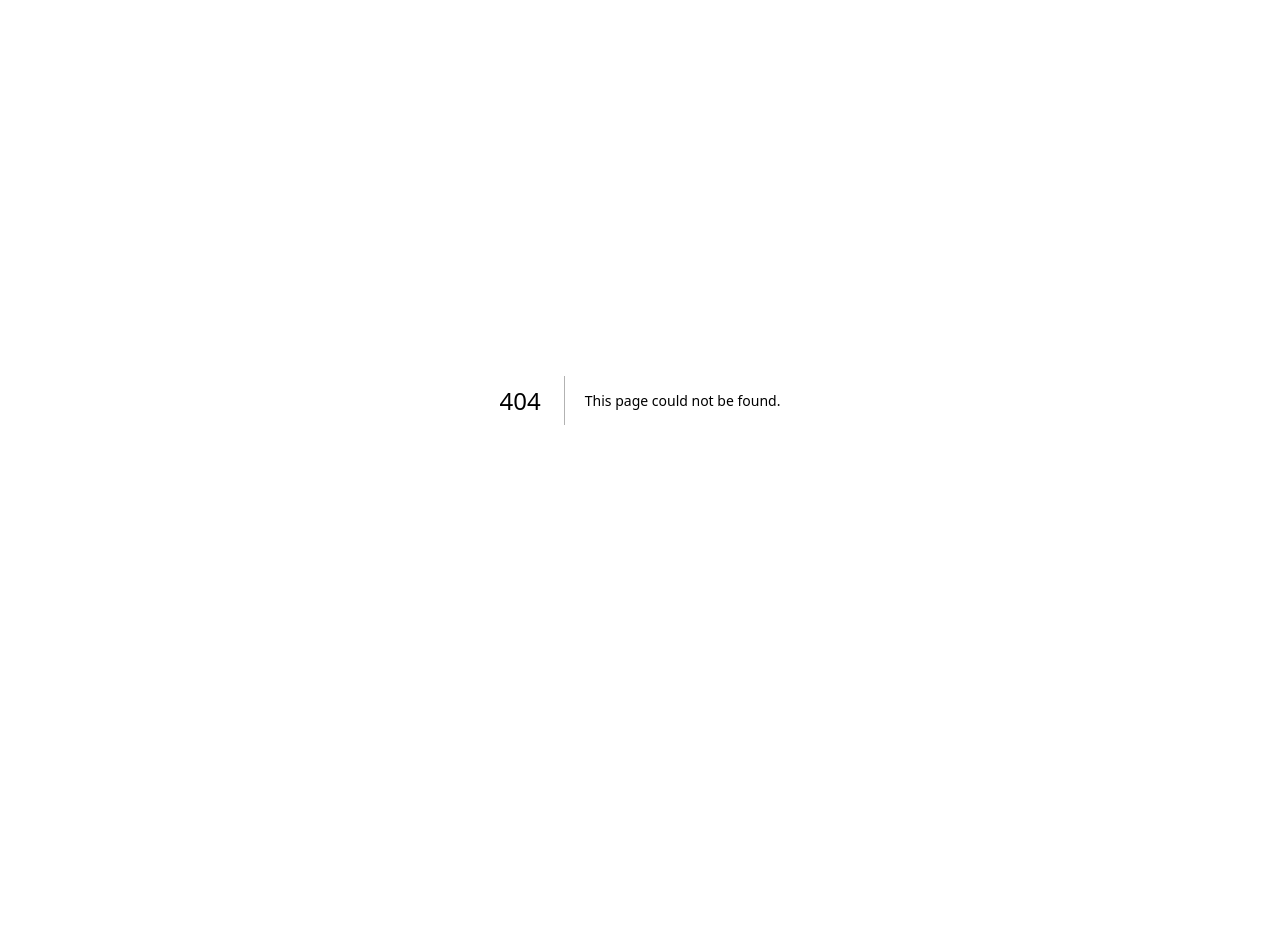
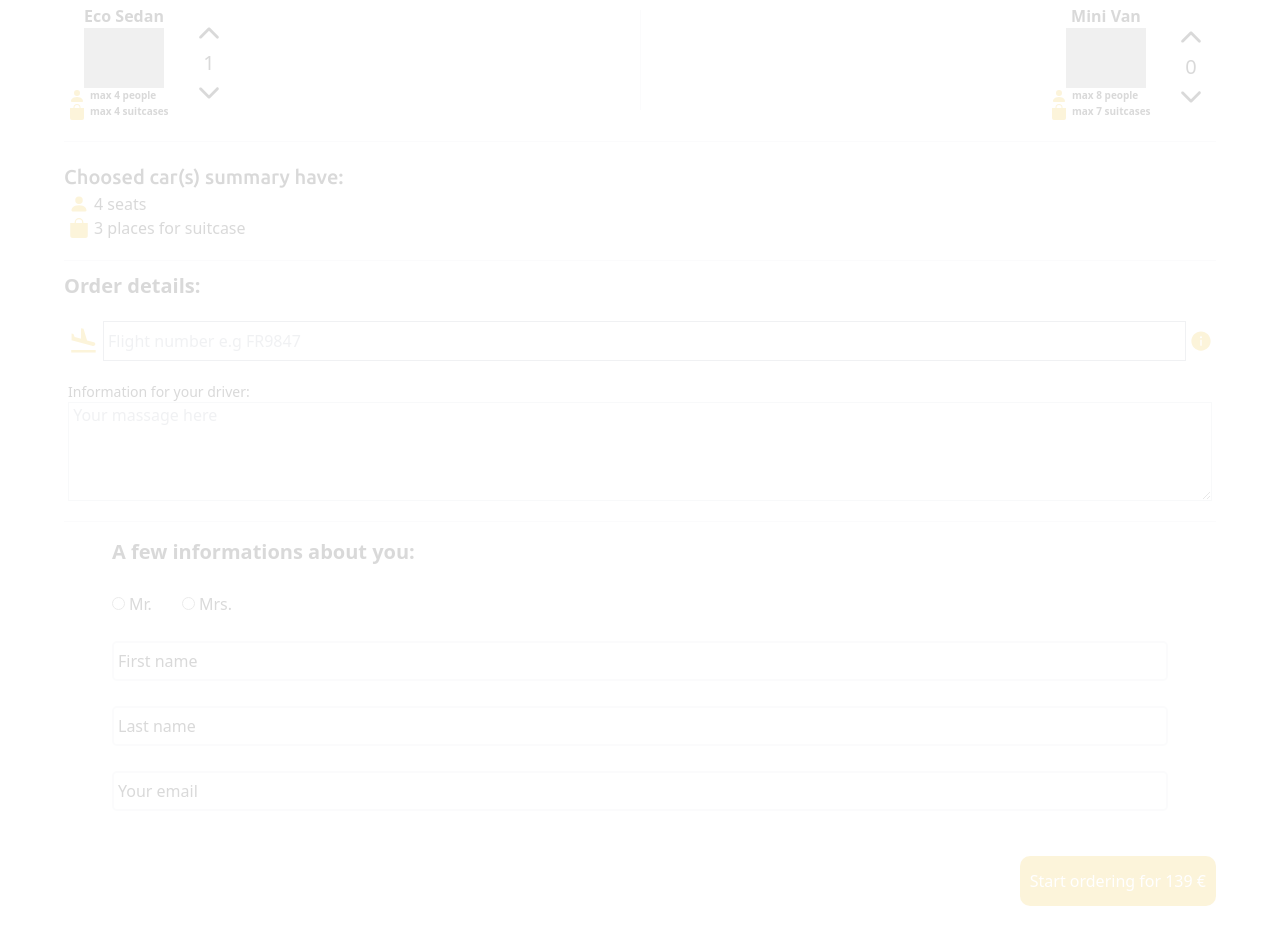
Before and after one commit to PersonalTaxi/website, a Next.js app: page /ordering/chooseparams in a window 1280 px wide. Before the commit this address had no page. Shown: the top 944 px of the page. Before the commit the page ends 800 px from the top, so only its background shows below. Built offline with nearby package versions, Linux system fonts and the light colour scheme; grey boxes are pictures that could not be loaded.

Commit message:
first commit

```diff
--- /dev/null
+++ b/src/pages/MainPage/Search/orderspecifications.tsx
@@ -0,0 +1,29 @@
+import React, {useContext} from 'react'
+import { AppContext } from '../../_app'
+
+export default function Orderspacifications() {
+
+    const {queryFrom, setQueryFrom, queryTo, setQueryTo, date, setDate, time, setTime, people, setPeople} = useContext(AppContext)
+
+  return (
+    // As form element
+    <div className='bg-white w-[90vw] mx-auto mt-[20px] border-t pt-[15px]'>
+      <div className='w-11/12 mx-auto'>
+      <p className='mb-[25px] text-[20px] font-bold'>A few informations about you: </p>
+        <div className='flex mb-[25px]'>
+          <div className='w-[70px]'>
+            <input name="title" type="radio" className='mr-[4px]'></input>
+            <label>Mr.</label>
+          </div>
+          <div className='w-[70px]'>
+            <input name="title" type="radio" className='mr-[4px]'></input>
+            <label>Mrs.</label>
+          </div>
+        </div>
+        <input placeholder='First name' className='border-2 w-full pl-[4px] h-[40px] mb-[25px] rounded-[5px] placeholder-black'></input>
+        <input placeholder='Last name' className='border-2 w-full pl-[4px] h-[40px] mb-[25px] rounded-[5px] placeholder-black'></input>
+        <input placeholder='Your email' className='border-2 w-full pl-[4px] h-[40px] mb-[25px] rounded-[5px] placeholder-black'></input>
+      </div>
+    </div>
+  )
+}
--- a/src/pages/MainPage/Search/search.tsx
+++ b/src/pages/MainPage/Search/search.tsx
@@ -199,7 +199,7 @@ export default function Search() {
                                         onFocus={handleHidePlaceholderDivDate}
                                         value={date}
                                         required
-                                        >
+                                    >
                                     </input>
                                 </div>
                              {/* Time */}
--- a/src/pages/index.tsx
+++ b/src/pages/index.tsx
@@ -6,18 +6,18 @@ import Main from './MainPage/main'
 
 const rubikFonts = Ubuntu({
   subsets: ['latin'],
-  weight:['300', '500',]
+  weight:['300', '500','700']
 })
 
 
 export default function Home() {
 
   return (
-    <>
-      <main className={`${rubikFonts.className}`}>
+    <div className={`${rubikFonts.className}`}>
+      <main >
         <Header />
-        <Main />
+        <Main  />
       </main>
-    </>
+    </div>
   )
 }
--- a/src/pages/ordering/carcomponents.tsx
+++ b/src/pages/ordering/chooseparams.tsx
@@ -1,5 +1,7 @@
 import React,{useContext, useEffect, useReducer, useRef, useState} from 'react'
 import cars from "../../data/cars.json"
+import Orderspacifications from '../MainPage/Search/orderspecifications'
+import { Ubuntu } from 'next/font/google'
 import Image from 'next/image'
 import {BsFillPersonFill, BsFillBagFill} from 'react-icons/bs'
 import { AppContext } from '../_app'
@@ -11,7 +13,13 @@ import {AiFillInfoCircle} from 'react-icons/ai'
 import {AiOutlineClose, AiOutlineFieldTime, AiOutlineCheck} from 'react-icons/ai'
 import {MdOutlinePersonPinCircle} from 'react-icons/md'
 import {BiSolidPhoneCall} from 'react-icons/bi'
-import {BiSolidUpArrow, BiSolidDownArrow} from 'react-icons/bi'
+import {IoIosArrowUp, IoIosArrowDown} from 'react-icons/io'
+
+const rubikFonts = Ubuntu({
+    subsets: ['latin'],
+    weight:['300', '500','700']
+  })
+
 
 
 function reducer(state:any, action:any) {
@@ -43,7 +51,7 @@ function reducer(state:any, action:any) {
 
     const CarsData = {sedan:1, van:0}
 
-export default function Carcomponents() {
+export default function Chooseparams() {
 
     const router = useRouter();
 
@@ -121,7 +129,7 @@ export default function Carcomponents() {
     return (
         <div className='relative'>
             {isFormCompleted === 'true' && <div className='absolute flex justify-center items-center text-green-600 -top-[50px] w-screen'><AiOutlineCheck /><p>Conditions are up to date</p></div>}
-            {(parseInt(passengersFromQuery) !== people) && <div className='absolute flex justify-center items-center text-red-600 -top-[50px] w-screen'><AiOutlineClose /><p>You have to update road first (button above)</p></div>}
+            {(parseInt(passengersFromQuery) !== people) && <div className='absolute flex justify-center items-center text-red-600 -top-[50px] w-screen'><AiOutlineClose /><p>You have to update (button above)</p></div>}
             {(latLangFrom !== null && latLangTo !== null && PersonsLeft > 0 && (parseInt(passengersFromQuery) === people)) && <div
                 className='absolute bg-red-600 text-white w-[92vw] -top-[25px] left-0 right-0 mx-auto px-[4px] rounded-[3px] flex justify-center items-center'>
                     <AiFillInfoCircle />
@@ -131,7 +139,7 @@ export default function Carcomponents() {
             <div id="choose-cars-wrapper" className=' rounded-[10px] flex w-[90vw] mx-auto justify-between duration-200 mb-[12px] bg-white relative'>
             {
                 //Bloking to configure offer before chosing correct params
-                isFormCompleted !== 'true' && <div className='bg-white/[0.9] absolute w-screen h-[600px] z-20 -left-[5vw]'></div>}
+                isFormCompleted !== 'true' && <div className='bg-white/[0.85] absolute w-screen h-[1000px] z-20 -left-[5vw]'></div>}
 
                 <div className='rounded-[10px] h-[129px] w-[170px] bg-white flex'>
                     <div id="left-wrapper" className='w-[120px]'>
@@ -154,9 +162,9 @@ export default function Carcomponents() {
                     <div id="left-wrapper" className='w-[50px]'>
                         <div className='relative w-full h-[125px] flex items-center justify-around '>
                             <div>
-                                <BiSolidUpArrow className='w-[30px] text-[40px]' onClick={incrementSedan}/>
+                                <IoIosArrowUp className='w-[30px] text-[40px]' onClick={incrementSedan}/>
                                     <div className='w-[30px] h-[20px] text-[20px] text-center leading-5'>{state?.sedan}</div>
-                                <BiSolidDownArrow className='w-[30px] text-[40px]' onClick={decrementSedan}/>
+                                <IoIosArrowDown className='w-[30px] text-[40px]' onClick={decrementSedan}/>
                             </div>
                         </div>
                     </div>
@@ -182,21 +190,35 @@ export default function Carcomponents() {
                     <div id="left-wrapper" className='w-[50px]'>
                         <div className='relative w-full h-[125px] flex items-center justify-around '>
                             <div>
-                                <BiSolidUpArrow className='w-[30px] text-[40px]' onClick={incrementVan}/>
+                                <IoIosArrowUp className='w-[30px] text-[40px]' onClick={incrementVan}/>
                                     <div className='w-[30px] h-[20px] text-[20px] text-center leading-5'>{state?.van}</div>
-                                <BiSolidDownArrow className='w-[30px] text-[40px]' onClick={decrementVan}/>
+                                <IoIosArrowDown className='w-[30px] text-[40px]' onClick={decrementVan}/>
                             </div>
                         </div>
                     </div>
                 </div>
                 </div>
-                <form className='w-[90vw] h-[300px] mx-auto my-[30px]'>
+                <div className='w-[90vw] mx-auto py-[20px] border-t border-b'>
+                    <p className={`${rubikFonts.className} text-[20px]`}>Choosed car(s) summary have:</p>
+                    <div>
+                        <div id="seats-summary-wrapper" className=' flex items-center'>
+                            <BsFillPersonFill className="text-yellow-500 w-[30px] h-[20px]"/>
+                            <p> {state.van * 8 + state.sedan * 4}  seats</p>
+                        </div>
+                        <div id="seats-summary-wrapper" className=' flex items-center'>
+                            <BsFillBagFill className="text-yellow-500 w-[30px] h-[20px]"/>
+                            <p>{state.van * 7 + state.sedan * 3} places for suitcase</p>
+                        </div>
+                    </div>
+                </div>
+                <form className='w-[90vw] h-[300px] mx-auto my-[10px]'>
+                    <p className='font-[700] text-[20px]'>Order details:</p>
                         <div className=' border-blue-900 w-full flex justify-between items-center mt-[20px]' >
                     <div className=' border-blue-900 w-full h-[40px] flex items-center' >
                         <MdFlightLand className='h-[40px] w-[40px] px-[4px] text-yellow-500' />
                         <input className='border border-gray-400 w-full h-[40px]' placeholder=' Flight number e.g FR9847'></input>
                     </div>
-                        <div ref={handleFlightinfo} className='hidden top-[100px] p-[9px] w-[85%] left-0 absolute bg-white border rounded-[10px] shadow-xl'>
+                        <div ref={handleFlightinfo} className='hidden top-[260px] p-[9px] w-[85%] left-0 absolute bg-white border rounded-[10px] shadow-xl'>
                         <AiOutlineClose className="w-[20px] h-[20px] float-right"/>
                         <p>By writing down number of your flight we will be able to monitoring departures time and get your from the airport at right time. After departure our waiting time is up to 60 mins.</p>
                         </div>
@@ -211,24 +233,27 @@ export default function Carcomponents() {
                         <div className='text-[14px]'>Information for your driver:</div>
                         <textarea className='border border-gray-300 h-[100px] w-full' placeholder=' Your massage here'></textarea>
                     </div>
+                    <Orderspacifications />
                     <div className='w-[90vw] mx-auto my-[20px] relative'>
                         <div ref={InfoAbout}
                             onClick={handleHidingingInfoAboutCorrectFromsBeforeOrdering}
-                            className='hidden absolute bg-white h-[30px] w-full z-10 right-0 -top-[50px] border pl-[4px] shadow-xl justify-between items-center'>
+                            className='text-[20px] hidden absolute bg-white h-[60px] w-full z-10 right-0 -top-[60px] border pl-[4px] shadow-xl justify-between items-center'>
                             <p>Correct all conditins before order</p>
                             <AiOutlineClose  />
                         </div>
+                    </div>
+                    <div className=''>
                         {(latLangFrom !== null && latLangTo !== null && PersonsLeft > 0 && (parseInt(passengersFromQuery) === people)) &&  <div
                             className='absolute bg-white/[0.5] h-[50px] w-[210px] z-40 right-0 border-green-900'
                             onMouseEnter={handleShowingInfoAboutCorrectFromsBeforeOrdering}
                             onMouseLeave={handleHidingingInfoAboutCorrectFromsBeforeOrdering}
                             >
                         </div>}
-                        <div
-                        className='float-right flex border-green-900 h-[50px] px-[10px] py-[5px] bg-yellow-500 text-white items-center justify-center rounded-[10px]'
-                        onClick={handleOrdering}>
+                        <button
+                            className='float-right flex border-green-900 h-[50px] px-[10px] py-[5px] bg-yellow-500 text-white items-center justify-center rounded-[10px]'
+                            onClick={handleOrdering}>
                             <p>Start ordering for 139 €</p>
-                        </div>
+                        </button>
                     </div>
                 </form>
         </div>
--- a/src/pages/ordering/order.tsx
+++ b/src/pages/ordering/order.tsx
@@ -1,5 +1,5 @@
 import React, { useEffect, Component, useContext } from 'react'
-import Carcomponents from './carcomponents'
+import Carcomponents from './chooseparams'
 import Header from '../Header/header'
 import Search from '../MainPage/Search/search'
 import Head from 'next/head'
@@ -10,7 +10,7 @@ export default function Order() {
     // console.log(FromLocalization)
 
   return (
-    <div className='bg-[url("/Main_theme.png")] w-screen h-screen bg-cover'>
+    <div className='bg-[url("/Main_theme.png")] w-screen  bg-cover bg-fixed'>
        <Head>
             <meta http-equiv='X-UA-Compatible' content='IE=Edge' ></meta>
             <title>Your best drive</title>
@@ -25,8 +25,6 @@ export default function Order() {
       <div id='search-wrapper-ordering' className='pt-[80px]'>
           <Search/>
       </div>
-
-      <Carcomponents />
     </div>
   )
 }
--- a/src/pages/ordering/summary.tsx
+++ b/src/pages/ordering/summary.tsx
@@ -1,15 +1,8 @@
 import React, { useEffect, Component, useContext, useRef } from 'react'
-import Carcomponents from './carcomponents'
+import Chooseparams from './chooseparams'
 import Header from '../Header/header'
 import Search from '../MainPage/Search/search'
 import Head from 'next/head'
-import { Ubuntu } from 'next/font/google'
-
-const ubuntuFont = Ubuntu({
-  subsets: ['latin'],
-  weight:['300']
-})
-
 
 export default function Summary() {
 
@@ -38,7 +31,7 @@ export default function Summary() {
   },[])
 
   return (
-    <div className={`w-screen  bg-cover bg-fixed ${ubuntuFont.className}`}>
+    <div>
        <Head>
             <meta http-equiv='X-UA-Compatible' content='IE=Edge' ></meta>
             <title>Your best drive</title>
@@ -51,12 +44,12 @@ export default function Summary() {
         </Head>
       <Header />
       <div id='search-wrapper-ordering' className='pt-[50px]'>
-          <div ref={MapElement} className='w-screen h-[450px] overflow-hidden'></div>
+          <div ref={MapElement} className='w-screen h-[200px] overflow-hidden'></div>
           <div className='bg-white w-screen h-[350px] rounded-t-[40px] z-20 -mt-[20px]'>
             <Search/>
           </div>
       </div>
-      <Carcomponents />
+      <Chooseparams />
     </div>
   )
 }
```
